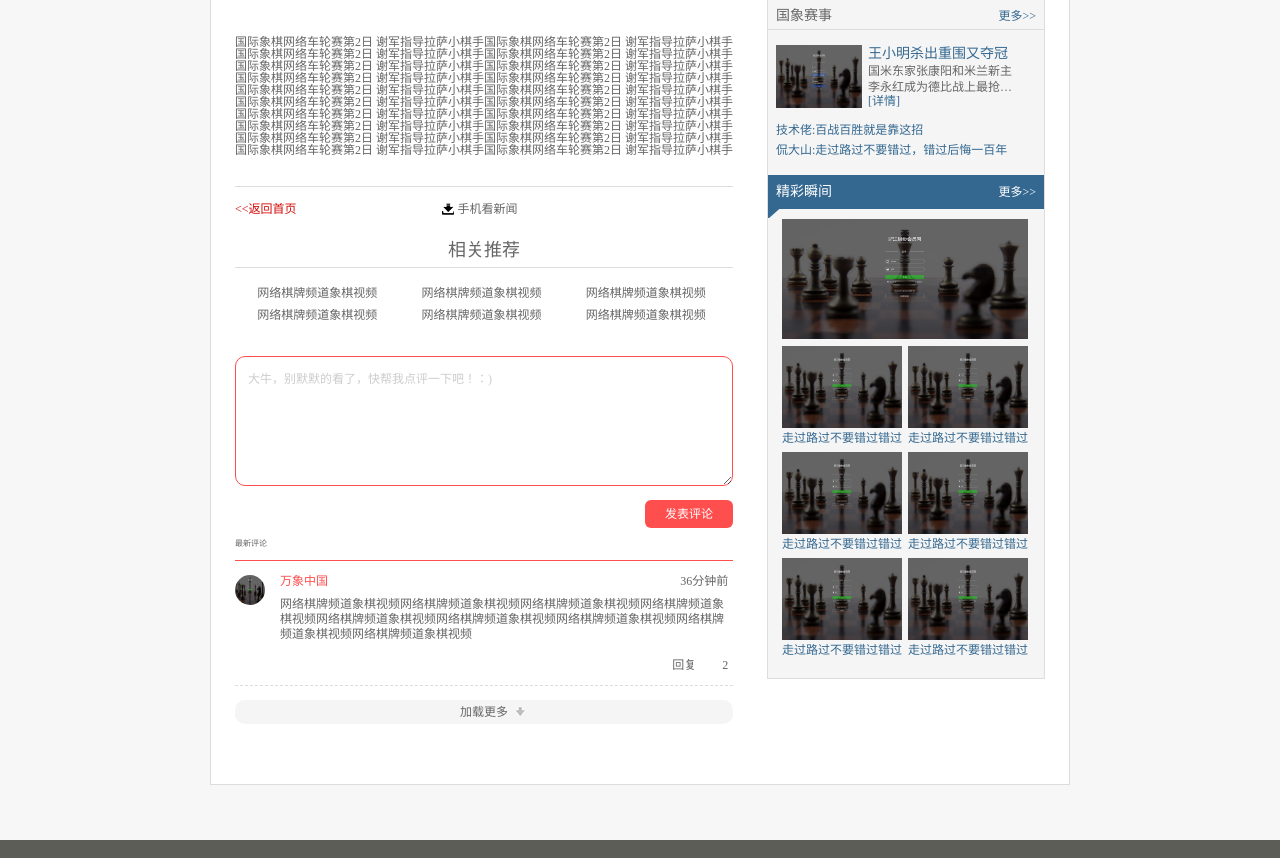
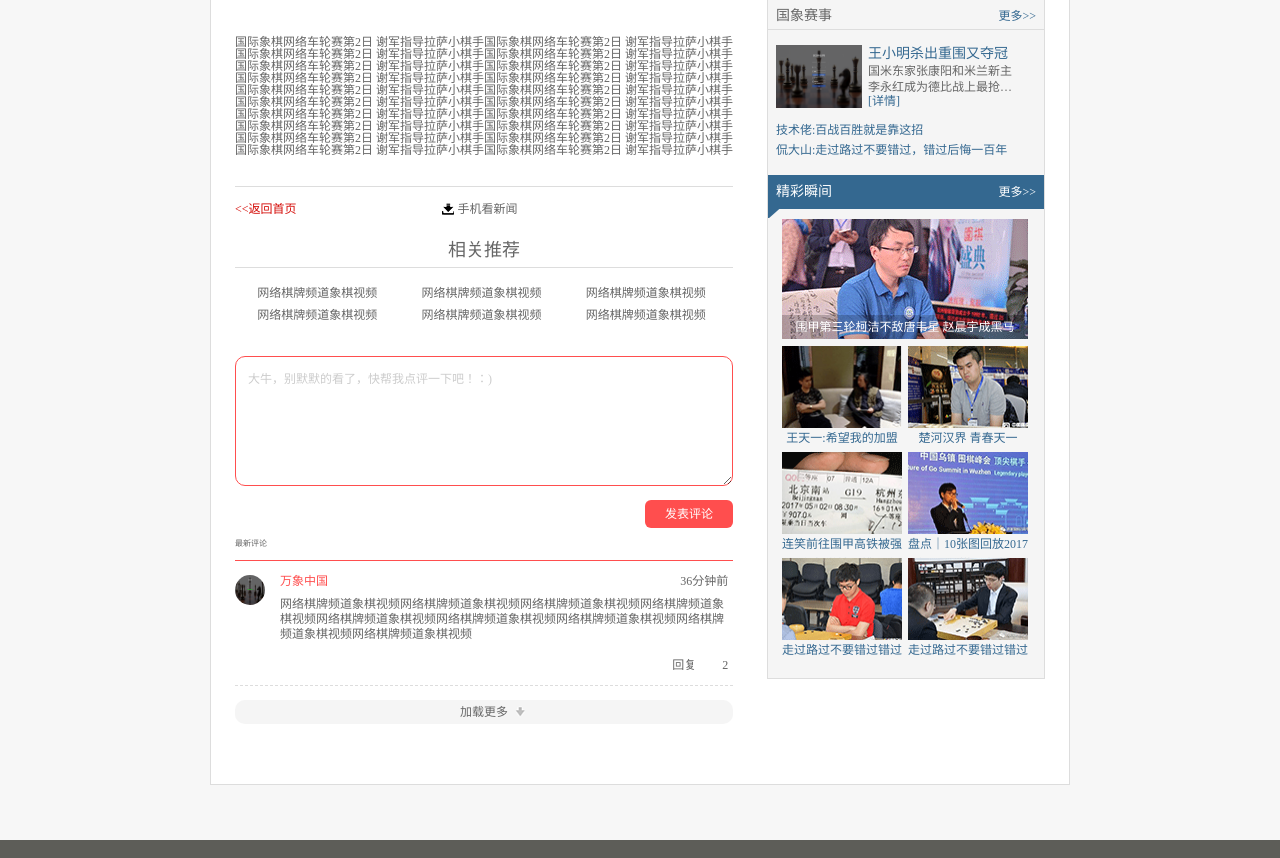
Before and after one commit to doufanther/chesss, a plain HTML site: page index/press.html in a window 1280 px wide. Shown: the part 553-1411 px from the top of the page. Drawn offline with Linux system fonts and the light colour scheme.

Commit message:
5-4 19：00

```diff
--- a/css/index.css
+++ b/css/index.css
@@ -107,6 +107,8 @@
 .ended{height: 44px;background: url(../img/ds.png)no-repeat;line-height: 34px;padding: 0 8px;}
 .ended span{color: #fff;font-size: 14px;}
 .ended a{color: #fff;float: right;}
+#big li{position: relative;height: 120px;width: 246px;float: left;}
+#big li div{position:absolute;bottom: 0;left:0;height:24px;line-height:24px;background: rgba(0,0,0,0.2);color: #fff;width:246px;text-align: center;}
 /*轮播结构*/
 .carousel{position: relative;width: 246px;height: 120px;margin-left:14px;overflow: hidden;}
 .carousel ul{position: absolute;left: 0px;top: 0px;width: 2195px;height: 120px;}
--- a/index/press.html
+++ b/index/press.html
@@ -189,10 +189,10 @@
 						</div>
 						<div class="carousel">
 							<ul id="big">
-								<li><a href=""><img src="../img/bg1.png"/></a></li>
-								<li><a href=""><img src="../img/bg1.png"/></a></li>
-								<li><a href=""><img src="../img/bg1.png"/></a></li>
-								<li><a href=""><img src="../img/bg1.png"/></a></li>
+								<li><a href="http://yunbisai.com/web/tpl/news/NewsDetail-3278.html"><img src="../img/news/news01.png"/></a><div>围甲第三轮柯洁不敌唐韦星 赵晨宇成黑马</div></li>
+								<li><a href="http://yunbisai.com/web/tpl/news/NewsDetail-3278.html"><img src="../img/news/news01.png"/></a><div>围甲第三轮柯洁不敌唐韦星 赵晨宇成黑马</div></li>
+								<li><a href="http://yunbisai.com/web/tpl/news/NewsDetail-3278.html"><img src="../img/news/news01.png"/></a><div>围甲第三轮柯洁不敌唐韦星 赵晨宇成黑马</div></li>
+								<li><a href="http://yunbisai.com/web/tpl/news/NewsDetail-3278.html"><img src="../img/news/news01.png"/></a><div>围甲第三轮柯洁不敌唐韦星 赵晨宇成黑马</div></li>
 							</ul>
 							<div class="usel" style="display: none;">
 								<span class="lt"></span>
@@ -201,33 +201,33 @@
 						</div>
 						<div class="carousel-list">
 							<ul>
+								<li><a href="http://yunbisai.com/web/tpl/news/NewsDetail-3277.html">
+										<img src="../img/news/news02.png" alt="" />
+										<span>王天一:希望我的加盟为杭州队助力</span>
+									</a>
+								</li>
+								<li><a href="http://yunbisai.com/web/tpl/news/NewsDetail-3276.html">
+										<img src="../img/news/news03.png" alt="" />
+										<span>楚河汉界 青春天一</span>
+									</a>
+								</li>
+								<li><a href="http://yunbisai.com/web/tpl/news/NewsDetail-3273.html">
+										<img src="../img/news/news04.png" alt="" />
+										<span>连笑前往围甲高铁被强制降座 微博吐槽引发关注</span>
+									</a>
+								</li>
+								<li><a href="http://yunbisai.com/tpl/news/NewsDetail-3268.html">
+										<img src="../img/news/news05.png" alt="" />
+										<span>盘点｜10张图回放2017年4月围棋界大事件</span>
+									</a>
+								</li>
 								<li><a href="">
-										<img src="../img/bg1.png" alt="" />
+										<img src="../img/news/news06.png" alt="" />
 										<span>走过路过不要错过错过</span>
 									</a>
 								</li>
 								<li><a href="">
-										<img src="../img/bg1.png" alt="" />
-										<span>走过路过不要错过错过</span>
-									</a>
-								</li>
-								<li><a href="">
-										<img src="../img/bg1.png" alt="" />
-										<span>走过路过不要错过错过</span>
-									</a>
-								</li>
-								<li><a href="">
-										<img src="../img/bg1.png" alt="" />
-										<span>走过路过不要错过错过</span>
-									</a>
-								</li>
-								<li><a href="">
-										<img src="../img/bg1.png" alt="" />
-										<span>走过路过不要错过错过</span>
-									</a>
-								</li>
-								<li><a href="">
-										<img src="../img/bg1.png" alt="" />
+										<img src="../img/news/news07.png" alt="" />
 										<span>走过路过不要错过错过</span>
 									</a>
 								</li>
```
Also changed, not shown: img/news/news01.png (added), img/news/news02.png (added), img/news/news03.png (added), img/news/news04.png (added), img/news/news05.png (added), img/news/news06.png (added), img/news/news07.png (added).
